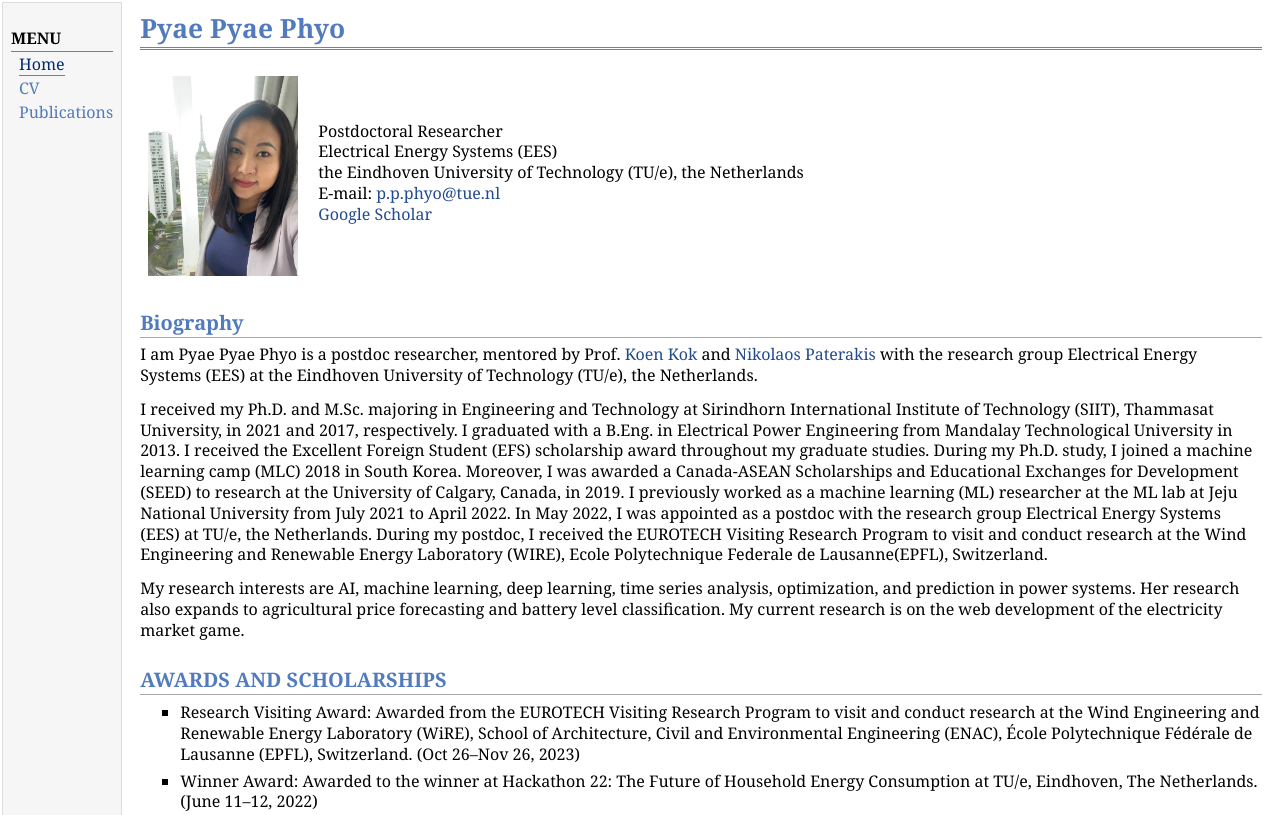
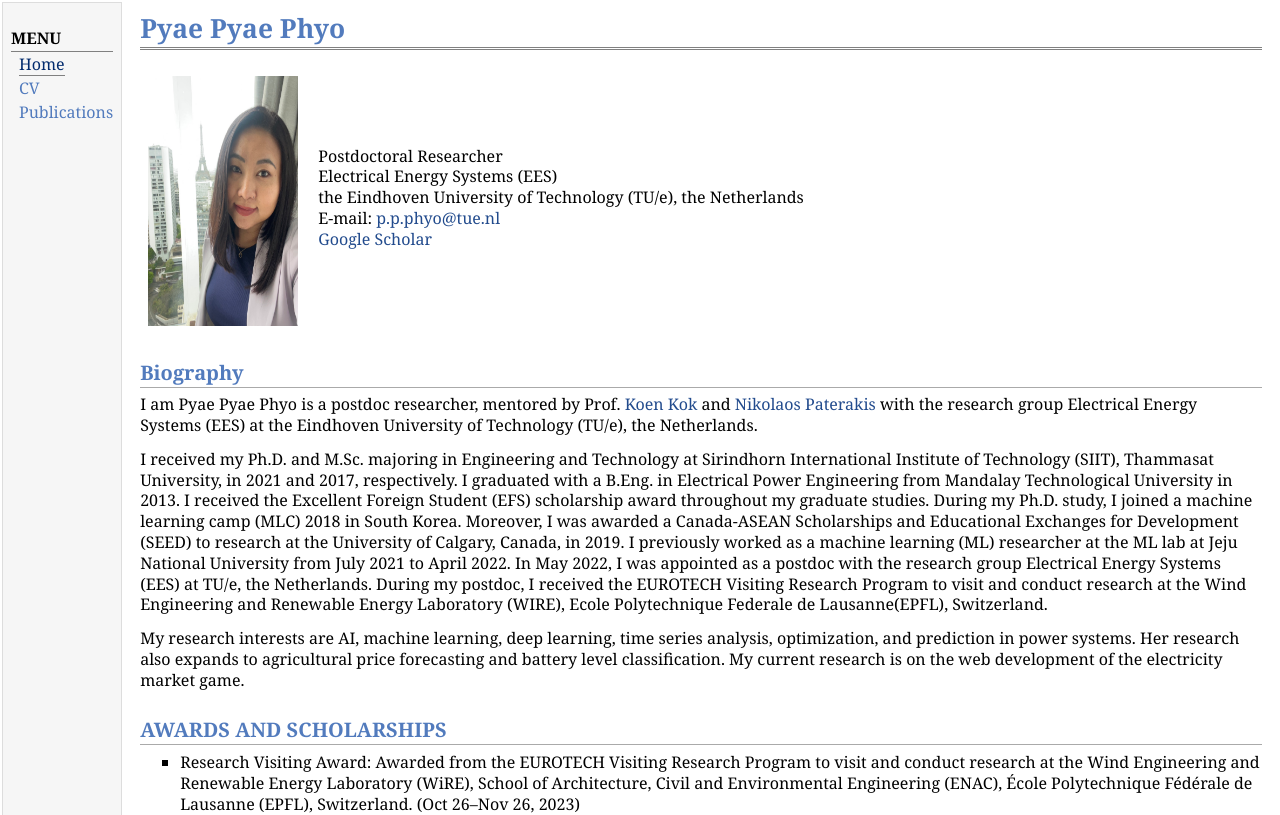
Before and after one commit to Phyo-TUe/Phyo-Tue.github.io, a plain HTML site: page index.html in a window 1280 px wide. Shown: the top 815 px of the page. Drawn offline with Linux system fonts and the light colour scheme.

Commit message:
Update index.html

```diff
--- a/index.html
+++ b/index.html
@@ -22,7 +22,7 @@
 </div>
 
 <table class="imgtable"><tr><td>
-<img src="phyo-pic.jpg" alt="alt text" width="150px" height="200px" />&nbsp;</td>
+<img src="phyo-pic.jpg" alt="alt text" width="150px" height="250px" />&nbsp;</td>
 
 <td align="left"><p>Postdoctoral Researcher <br /> Electrical Energy Systems (EES) <br /> the Eindhoven University of Technology (TU/e), the Netherlands <br />
 E-mail: <a href="mailto:p.p.phyo@tue.nl">p.p.phyo@tue.nl</a><br />
```
